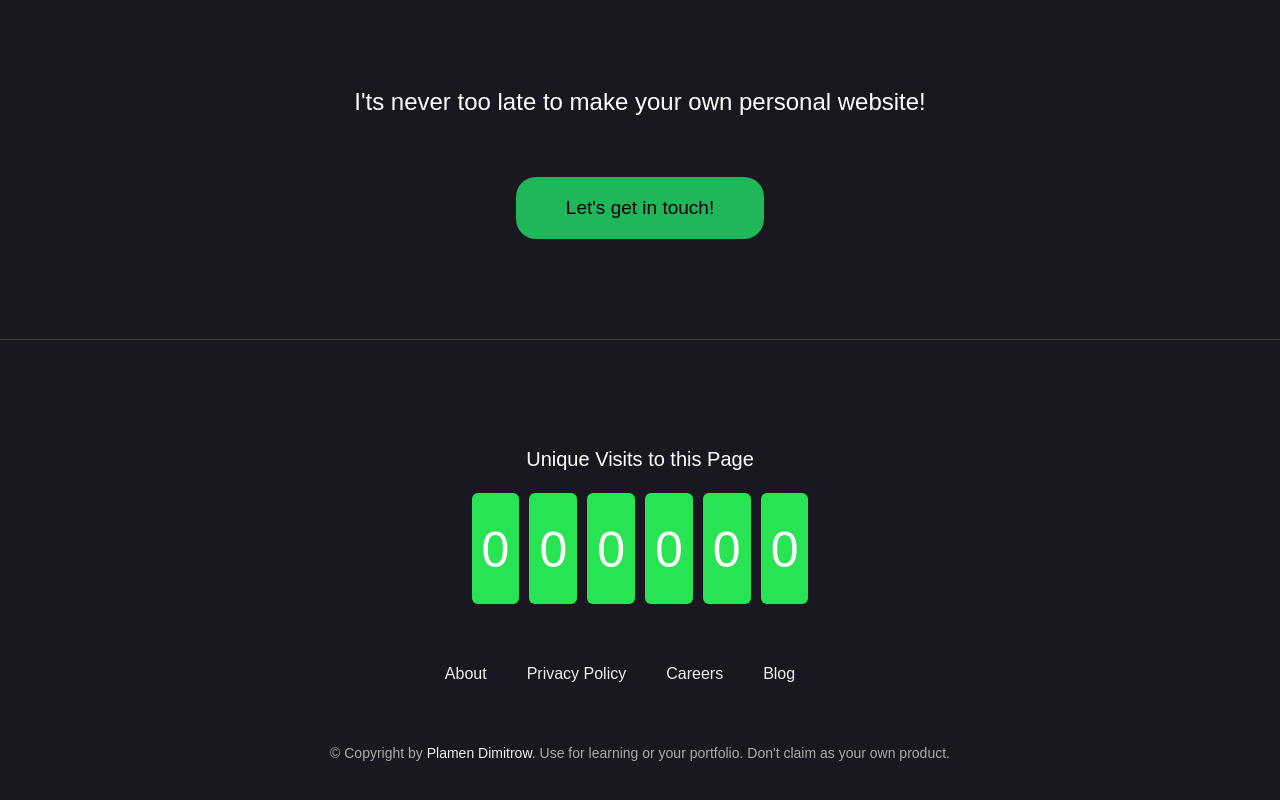
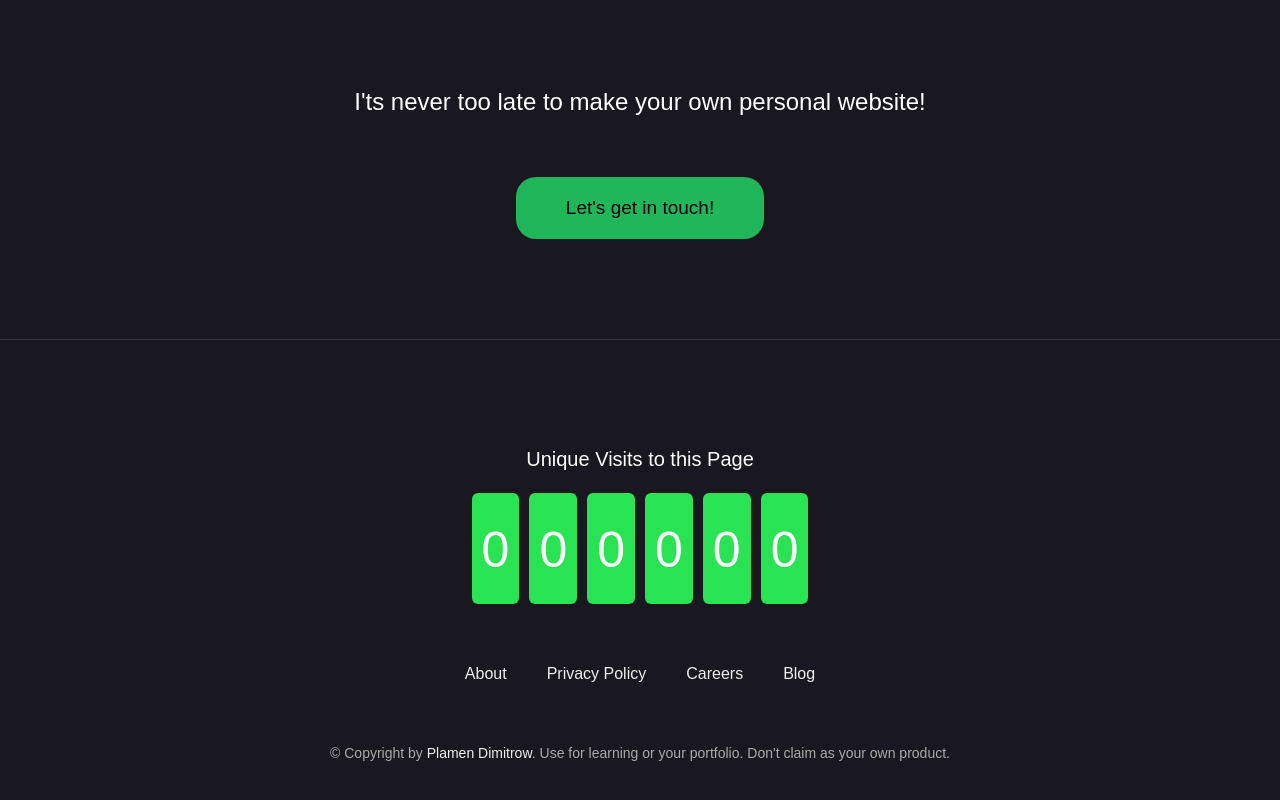
Before and after one commit to PDimitroww/portfolio, a plain HTML site: page index.html in a window 1280 px wide. Shown: the part 4408-5208 px from the top of the page. Drawn offline with nearby package versions, Linux system fonts and the light colour scheme; no server answers.

Commit message:
fixed footer links margin

```diff
--- a/style.css
+++ b/style.css
@@ -1033,7 +1033,7 @@ img {
   margin-bottom: 5rem;
 }
 
-.footer__item {
+.footer__item:not(:last-child) {
   margin-right: 4rem;
 }
 
```
